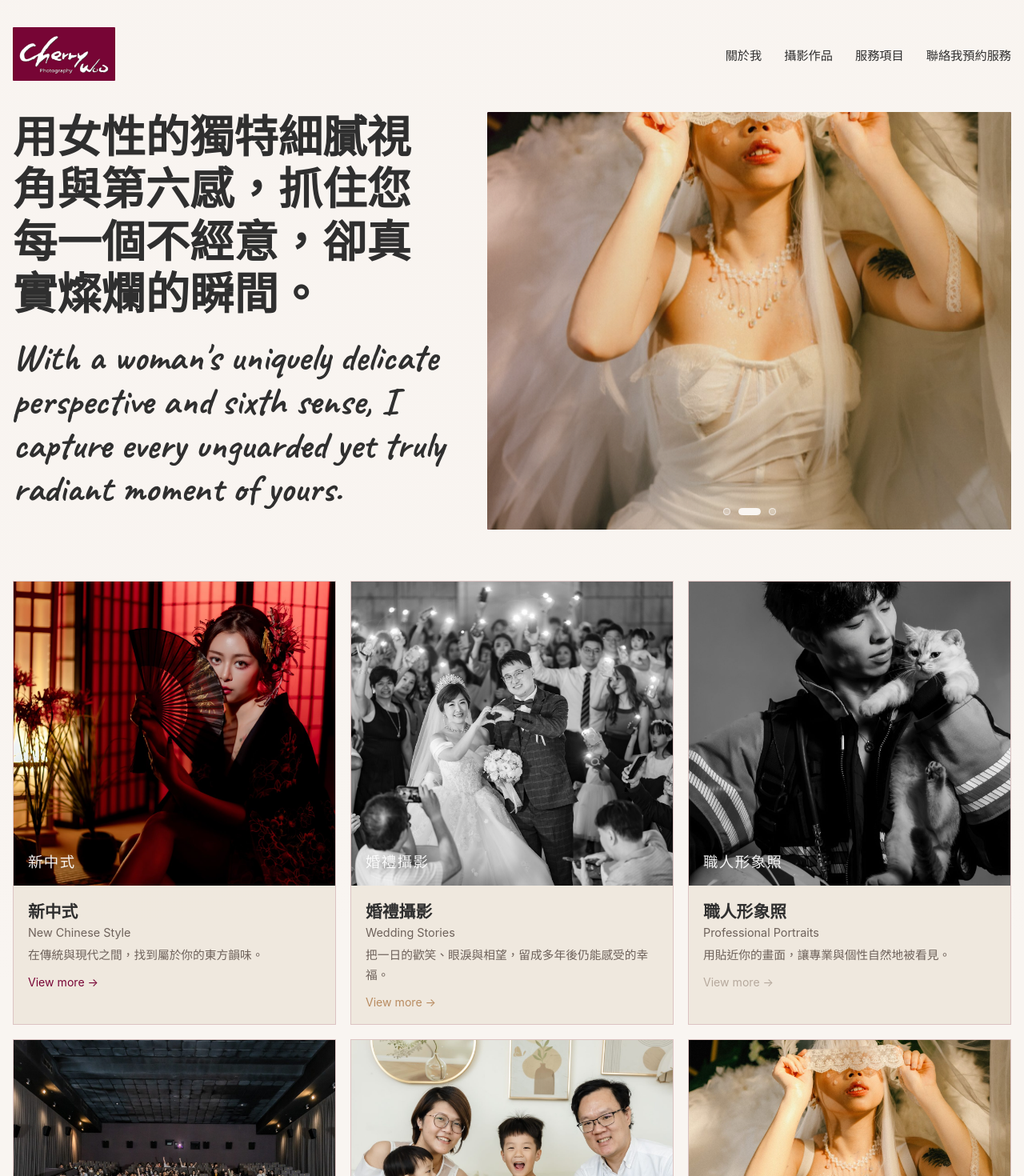
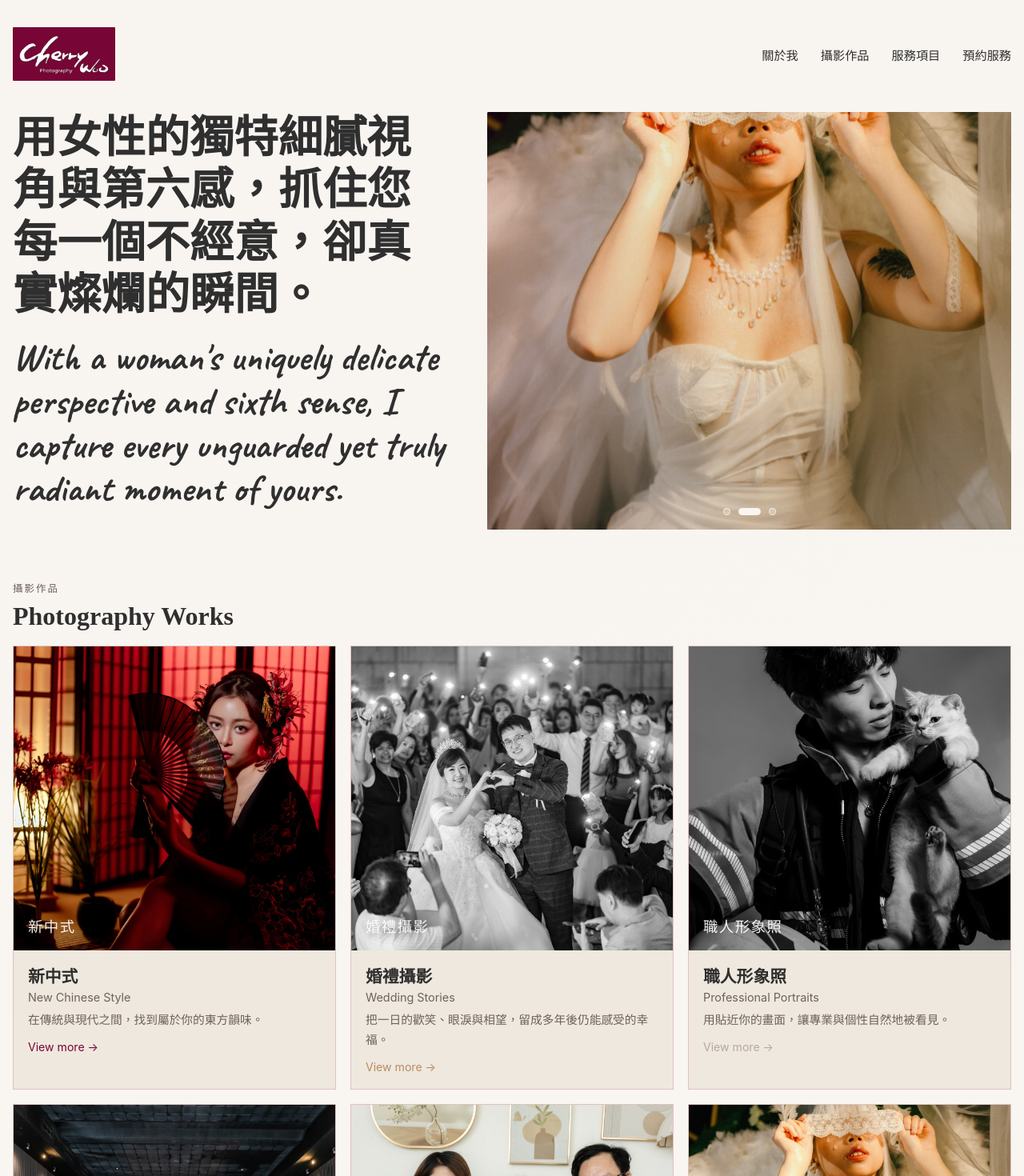
Before and after one commit to CherryWu0606/cherry-photography-website, a Next.js app: page / in a window 1280 px wide. Shown: the top 1470 px of the page at 80% size. Built offline with nearby package versions, Linux system fonts and the light colour scheme.

Commit message:
補齊導覽對應區塊標題

```diff
--- a/app/globals.css
+++ b/app/globals.css
@@ -642,6 +642,10 @@ h1 {
     var(--surface-strong);
 }
 
+#services .footer-section {
+  margin-top: 0;
+}
+
 .footer-intro .script {
   font-size: 1.5rem;
   color: var(--accent);
--- a/app/page.tsx
+++ b/app/page.tsx
@@ -28,7 +28,15 @@ export default function Home() {
         </div>
       </section>
 
-      <section className="section cards" id="portfolio">
+      <section className="section" id="portfolio">
+        <div className="section-head">
+          <div>
+            <p className="eyebrow">攝影作品</p>
+            <h2>Photography Works</h2>
+          </div>
+        </div>
+
+        <div className="cards">
           {siteConfig.categories.map((category) => (
             <article className={`category-card category-card--${category.slug}`} key={category.title}>
               <div className="category-image">
@@ -51,6 +59,7 @@ export default function Home() {
               </div>
             </article>
           ))}
+        </div>
       </section>
 
       <section className="section featured">
@@ -95,12 +104,21 @@ export default function Home() {
         </aside>
       </section>
 
-      <section className="footer-section" id="services">
+      <section className="section" id="services">
+        <div className="section-head">
+          <div>
+            <p className="eyebrow">服務項目</p>
+            <h2>Services</h2>
+          </div>
+        </div>
+
+        <div className="footer-section">
           <div className="footer-intro">
             <p className="script">{siteConfig.footer.script}</p>
             <p>{siteConfig.footer.text}</p>
           </div>
           <SocialFooter />
+        </div>
       </section>
 
       <section className="section contact" id="contact">
--- a/content/site.ts
+++ b/content/site.ts
@@ -101,15 +101,15 @@ export const siteConfig = {
     copyright: "© 2026 Cherry WoO Photography. All Rights Reserved."
   },
   contact: {
-    eyebrow: "聯絡我",
-    title: "一起留下值得回看的瞬間",
+    eyebrow: "預約服務",
+    title: "Booking Service",
     description: "歡迎透過 Instagram 私訊拍攝需求，或追蹤我的社群帳號，看見最新的影像故事。"
   },
   nav: [
     { label: "關於我", href: "#about" },
     { label: "攝影作品", href: "#portfolio" },
     { label: "服務項目", href: "#services" },
-    { label: "聯絡我預約服務", href: "#contact" }
+    { label: "預約服務", href: "#contact" }
   ]
 } as const;
 
```
Lines whose indentation alone changed are shown as unchanged.
